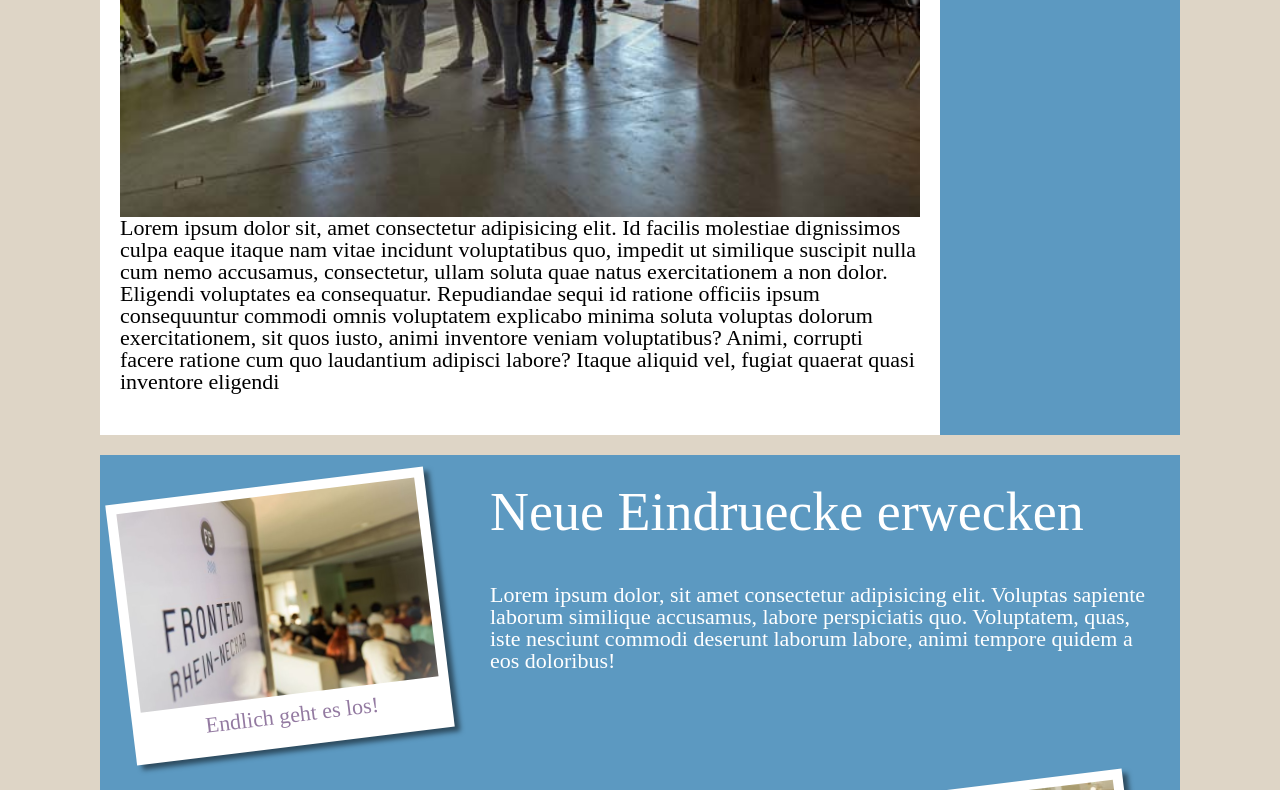
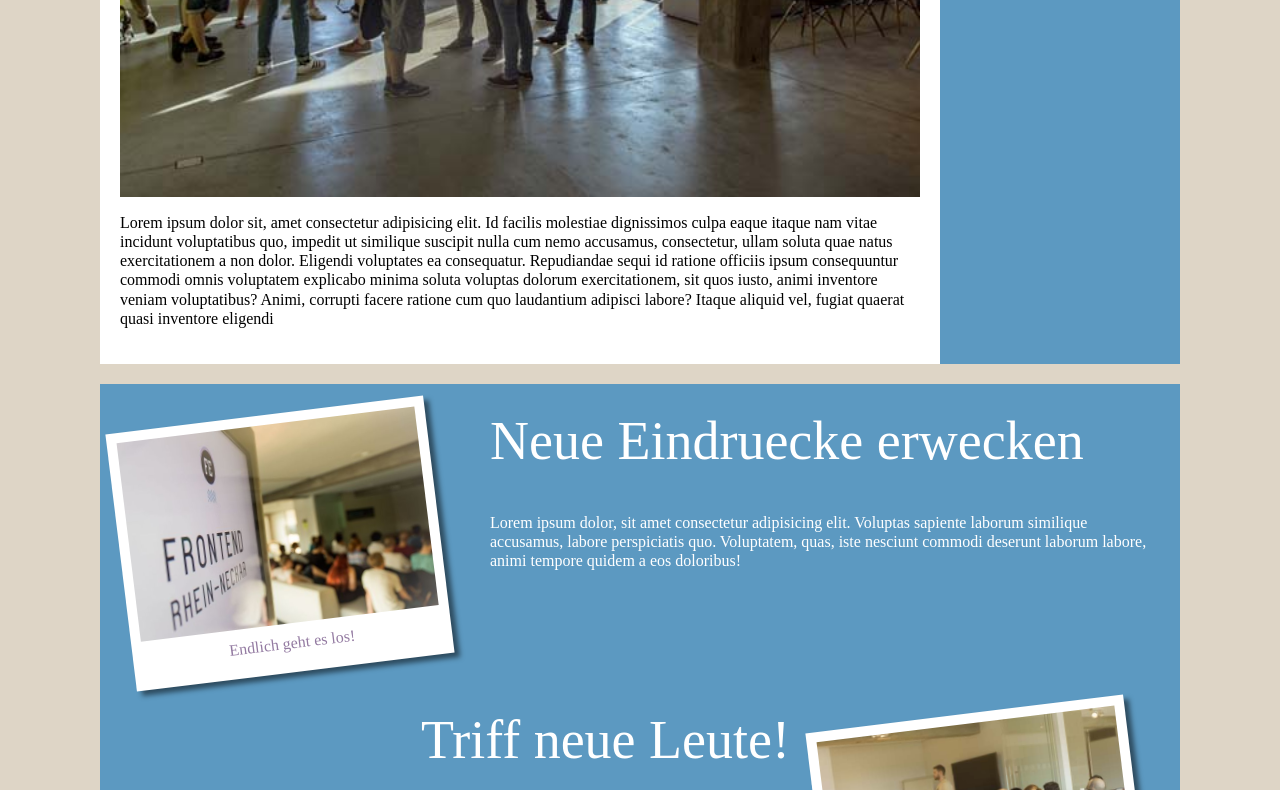
Before and after one commit to MaximilianUE/A11y-Demo-for-FERN-2, a website built with webpack: page index.html in a window 1280 px wide. Shown: the part 2010-2800 px from the top of the page. Built offline with nearby package versions, Linux system fonts and the light colour scheme; some packages are replaced by stand-ins of ours; files whose address does not match are found by name.

Commit message:
Add new font and change font styles a little

```diff
--- a/src/css/layout/_body.scss
+++ b/src/css/layout/_body.scss
@@ -10,7 +10,6 @@ a {
   display: inline-block;
   text-decoration: none;
   color: var(--black);
-  text-transform: uppercase;
   position: relative;
 
   &:after {
--- a/src/css/variables/fonts.scss
+++ b/src/css/variables/fonts.scss
@@ -5,18 +5,24 @@
 }
 
 @font-face {
-  font-family: fixer slim;
+  font-family: 'fixer slim';
   src: url(./fonts/fixer_slim.ttf);
 }
 
+@font-face {
+  font-family: 'Roboto Mono Light';
+  src: url(./fonts/robotomono-light-webfont.woff2),
+  url(./fonts/robotomono-light-webfont.woff);
+}
+
 body {
-  font-family: fixer slim;
-  font-size: 22px;
-  line-height: 1;
+  font-family: 'Roboto Mono Light';
+  font-size: 16px;
+  line-height: 1.2;
   font-weight: 300;
 }
 
-p, h1, h2, h3, h4 {
+h1, h2, h3, h4 {
   font-family: fixer;
   margin-top: 0;
 }
```
Also changed, not shown: src/fonts/robotomono-light-webfont.woff (added), src/fonts/robotomono-light-webfont.woff2 (added).
